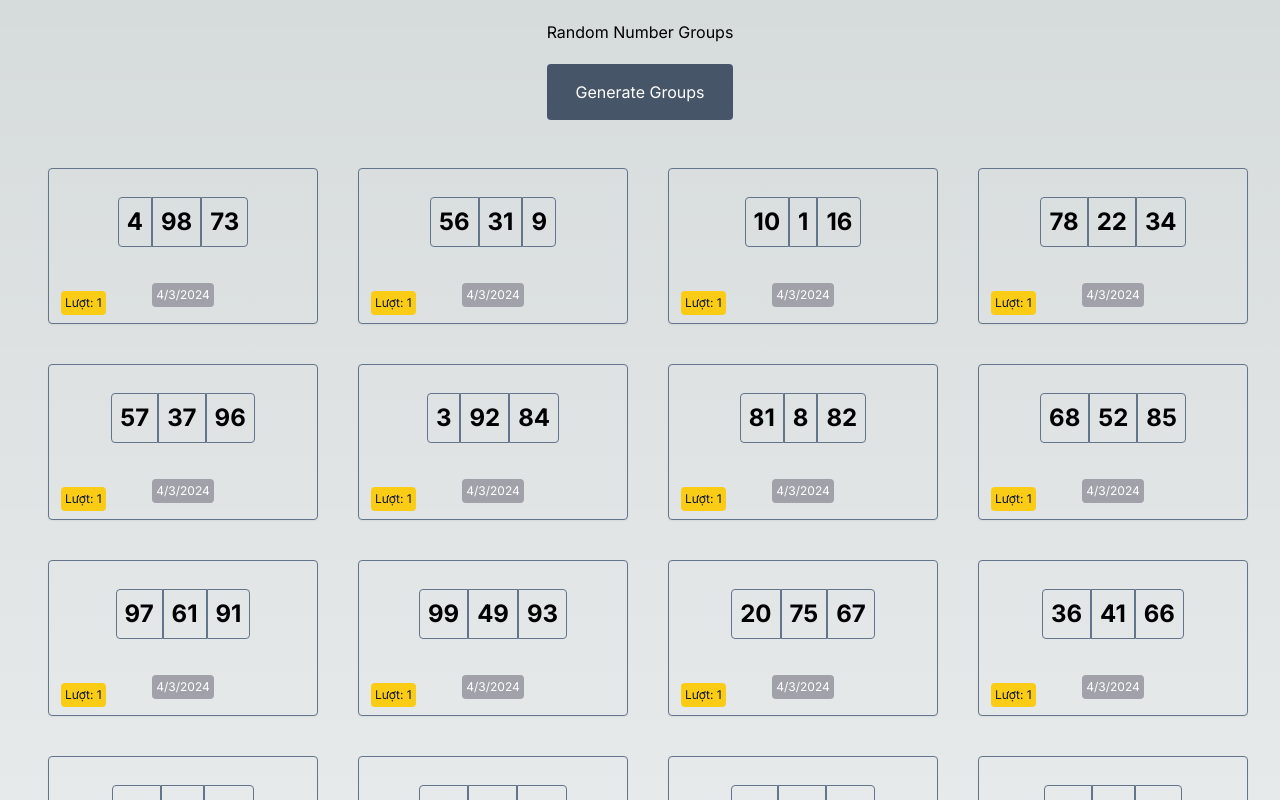
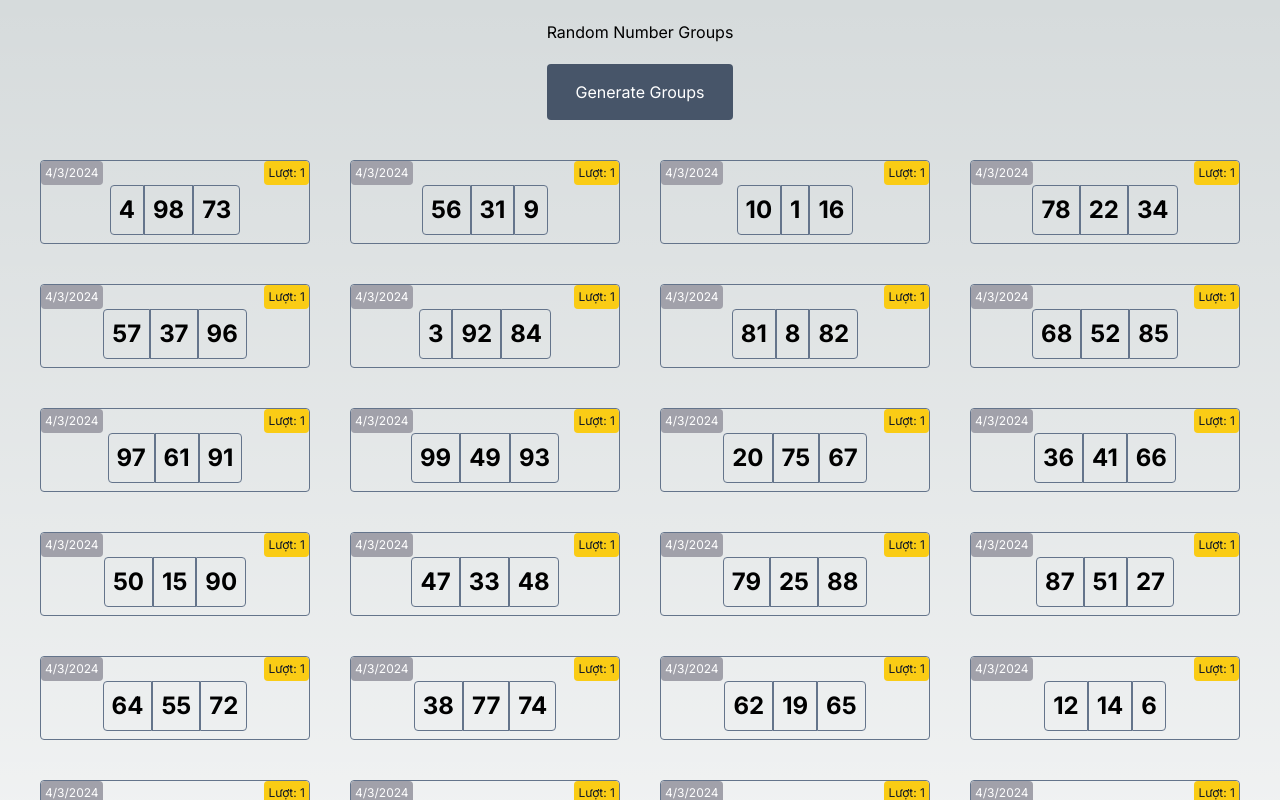
Before and after one commit to ntphuc0987/randomNumbers, a Next.js app: page / in a window 1280 px wide. Both pictures are taken after a click on the button "Generate Groups". Shown: the top 800 px of the page. Built offline with nearby package versions, Linux system fonts and the light colour scheme.

Commit message:
Updated Css

```diff
--- a/app/page.js
+++ b/app/page.js
@@ -12,7 +12,9 @@ export default function Home() {
   useEffect(() => {
     const intervalId = setInterval(() => {
       const now = new Date();
-      const formattedDate = `${now.getDate()}/${now.getMonth() + 1}/${now.getFullYear()}`;
+      const formattedDate = `${now.getDate()}/${
+        now.getMonth() + 1
+      }/${now.getFullYear()}`;
       setCurrentDate(formattedDate);
     }, 1000);
 
@@ -58,20 +60,30 @@ export default function Home() {
             key={index}
             className="p-5 w-full sm:w-6/12 md:w-3/12 text-center "
           >
-            <div className="flex text-xl relative flex-col items-center justify-center m-2 border border-slate-500 mb-2 w-full h-full rounded shadow-sm">
+            <div className="flex text-xl relative flex-col items-center justify-center border border-slate-500  w-full h-full rounded">
               {/*Group {index + 1}:*/} {/*group.join(", ")*/}
-              <div className="flex w-full justify-center items-center mt-5">
-              {group.map((number, subIndex) => (
-               <span key={subIndex} className="border first:rounded-l last:rounded-r border-slate-500 p-2 block text-2xl font-bold">{number}</span>
-              ))}
+
+              <div className="flex justify-between w-full">
+                <span className="bg-zinc-400 text-white rounded p-1 text-xs ">
+                  {currentDate}
+                </span>
+                <span className="bg-yellow-400  text-gray-900 rounded p-1 text-xs ">
+                  Lượt: {clickCount}
+                </span>
               </div>
-              <br />
-              <span className="bg-zinc-400 text-white rounded p-1 text-xs my-2">
-                {currentDate}
-              </span>
-              <span className="bg-yellow-400  text-gray-900 rounded p-1 text-xs my-2 absolute md:bottom-0  md:top-auto top-0 left-3">
-                Lượt: {clickCount}
-              </span>
+
+              <div className="flex w-full justify-center items-center mb-2">
+                {group.map((number, subIndex) => (
+                  <span
+                    key={subIndex}
+                    className="border first:rounded-l last:rounded-r border-slate-500 p-2 block text-2xl font-bold"
+                  >
+                    {number}
+                  </span>
+                ))}
+              </div>
+
+
             </div>
           </li>
         ))}
```
